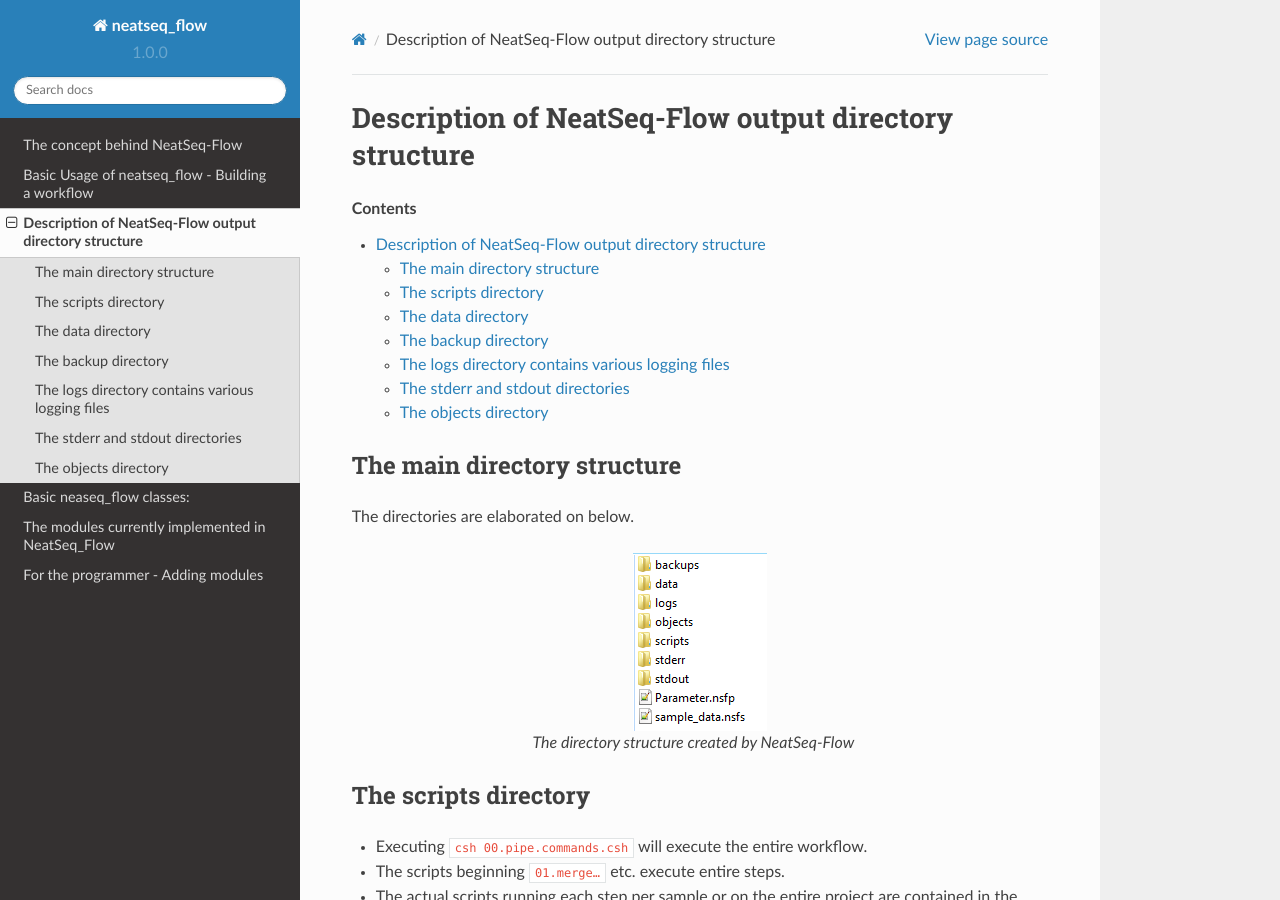
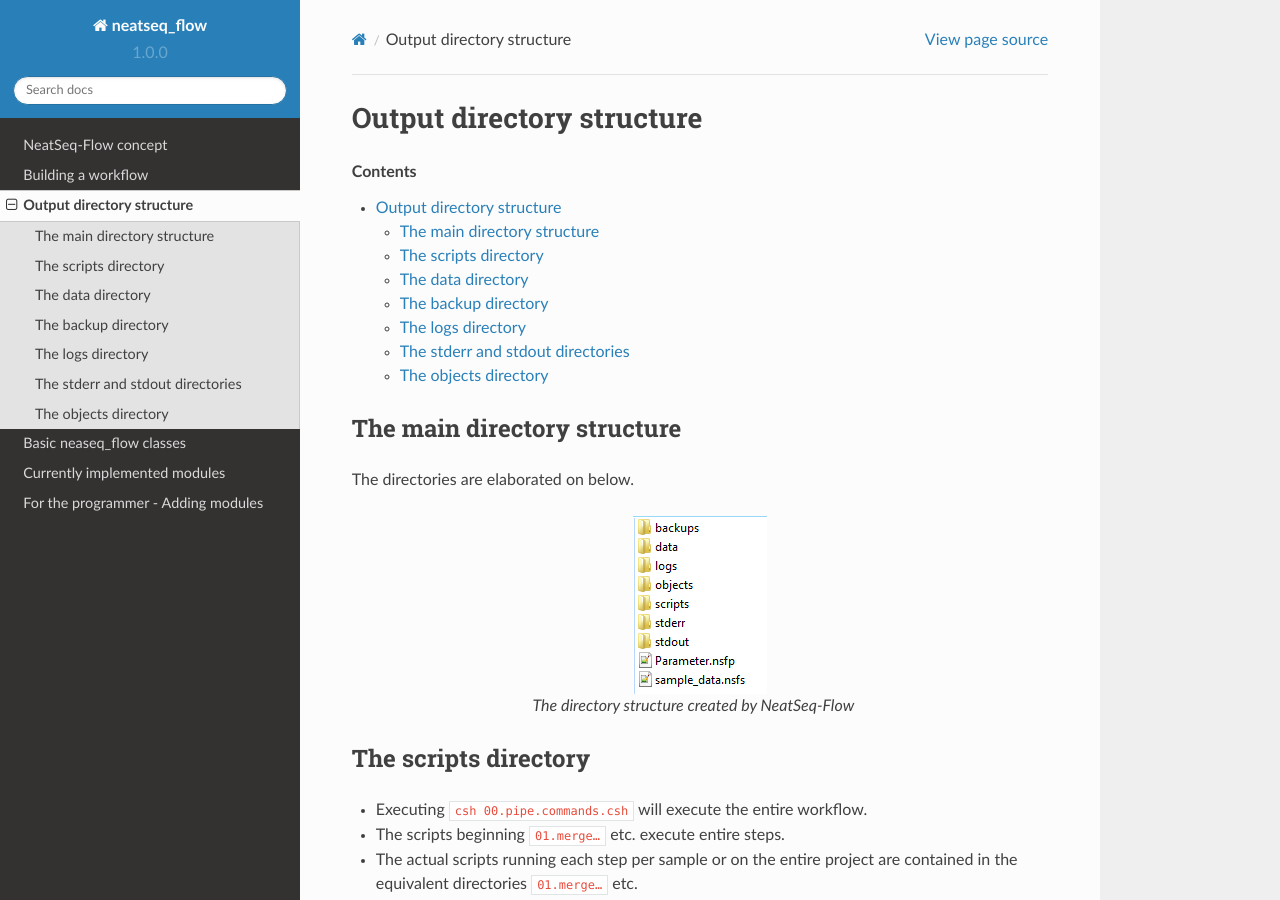
Before and after one commit to bioinfo-core-BGU/neatseq-flow, a Sphinx documentation site: the page built from doc/source/03.output.rst, in a window 1280 px wide and 900 px high. Built offline with Sphinx 7.4.7 and the Read the Docs theme 2.0.0, drawn with Linux system fonts in a browser that asks for light colours; some of the changed text lies outside the part shown.

Commit message:
new short doc headers

```diff
--- a/doc/source/01.concept.rst
+++ b/doc/source/01.concept.rst
@@ -1,5 +1,5 @@
-The concept behind NeatSeq-Flow
-======================================================
+NeatSeq-Flow concept
+=====================
 
 
 **Author:** Menachem Sklarz
@@ -8,7 +8,7 @@ The concept behind NeatSeq-Flow
 
 .. contents::
 
-General description
+Introduction
 --------------------
 
 Usage of NeatSeq-Flow works at three levels:
@@ -21,7 +21,7 @@ Usage of NeatSeq-Flow works at three levels:
 .. _Basic_usage:
 
 Basic usage
-~~~~~~~~~~~~
+--------------------
 
 Basic usage does not require much.
 
@@ -33,7 +33,7 @@ Basic usage does not require much.
 .. _workflow_contruction:
 
 Workflow construction
-~~~~~~~~~~~~~~~~~~~~~~
+-----------------------
 
 In order to construct workflows, one needs to combine modules in such a way that files are transferred seamlessly between them.
 
@@ -63,7 +63,7 @@ Sometimes, modules *overwrite* existing slots. This **does not mean the files wi
 .. _adding_modules:
 
 Adding modules
-~~~~~~~~~~~~~~~~~~~~~~
+--------------------
 
 Adding modules is the most difficult part of creating a workflow. Please make sure a module does not already exist for the program you want to run before trying to create a module.
 
--- a/doc/source/02.build_WF.rst
+++ b/doc/source/02.build_WF.rst
@@ -1,5 +1,5 @@
-Basic Usage of neatseq_flow - Building a workflow
-======================================================
+Building a workflow
+====================
 
 **Author:** Menachem Sklarz
 
--- a/doc/source/03.output.rst
+++ b/doc/source/03.output.rst
@@ -1,5 +1,5 @@
-Description of NeatSeq-Flow output directory structure
-======================================================
+Output directory structure
+==========================
 
 .. contents::
 
--- a/doc/source/04.basic_classes.rst
+++ b/doc/source/04.basic_classes.rst
@@ -1,5 +1,5 @@
-Basic neaseq_flow classes:
-========================================
+Basic neaseq_flow classes
+=========================
 
 Contents:
 
--- a/doc/source/05.modules.rst
+++ b/doc/source/05.modules.rst
@@ -1,5 +1,5 @@
-The modules currently implemented in NeatSeq_Flow
-====================================================
+Currently implemented modules
+==============================
 
 .. toctree::
    :maxdepth: 2
--- a/doc/source/06.addnew_module.rst
+++ b/doc/source/06.addnew_module.rst
@@ -22,7 +24,7 @@ Preparing the file that will hold the step code
 4. Change the class name to ``Step_<module_name>`` in the line beginning with ``class Step_...``. Make sure ``<module_name>`` here is identical to the one you used to name the file in 3 above.
 
 
-Things to modify in the actual code:
+Things to modify in the actual code
 -------------------------------------
 
 1. In ``step_specific_init()``, set ``self.shell`` to `csh` or `bash`, depending on the shell language you want your scripts to be coded in.
@@ -32,7 +34,7 @@ Things to modify in the actual code:
 5. In ``create_spec_preliminary_script()`` you create the code for a script that will be run before all other step scripts are executed. If not defined or returns nothing, it will be ignored (i.e. you can set it to ``pass``). This is useful if you need to prepare a database, for example, before the other scripts use it.
 6. In ``create_spec_wrapping_up_script()`` you create the code for a script that will be run after all other step scripts are executed. If not defined or returns nothing, it will be ignored (i.e. you can set it to "pass"). This is the place to call ``make_sample_file_index()`` to create an index of the files produced in this step; and to call a script that takes the index file and does some kind of data agglomeration.
 
-Instructions for ``build_scripts()`` function:
+Instructions for ``build_scripts()`` function
 ------------------------------------------------
 
 - If sample-level scripts are required, the function should contain a loop::
```
Also changed, not shown: other parts of doc/source/03.output.rst (+4 -2 lines), other parts of doc/source/06.addnew_module.rst (+2 -0 lines).
